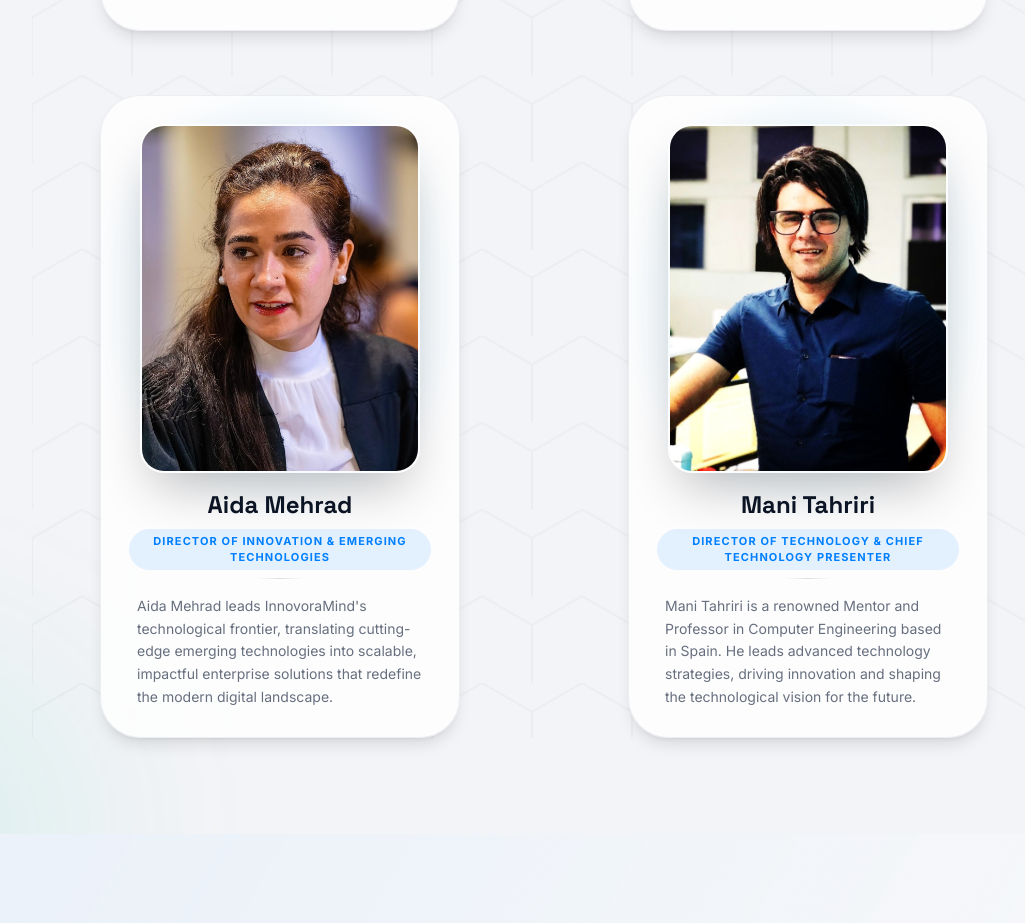
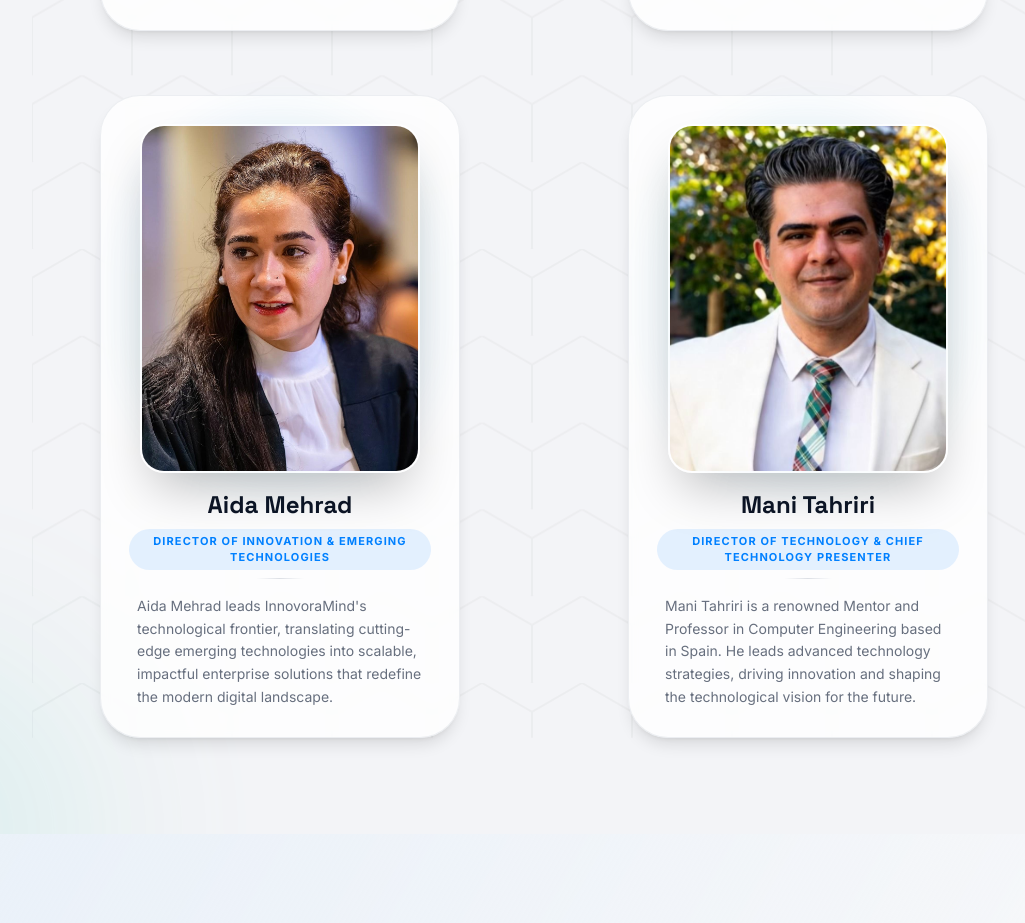
Before and after one commit to InnovoraMind-operations/IM, a React (Vite) app: page /about in a window 1280 px wide. Shown: the part 4397-5320 px from the top of the page, without its empty margins (96-1121 px from the left). Built offline with nearby package versions, Linux system fonts and the light colour scheme; the HTML template or start-up script is replaced by a standard one.

Commit message:
update image

```diff
--- a/src/pages/About.tsx
+++ b/src/pages/About.tsx
@@ -210,7 +210,8 @@ const About = () => {
               {
                 name: "Mani Tahriri",
                 role: "Director of Technology & Chief Technology Presenter",
-                image: "/images/image.png",
+                //image: "/images/image.png",
+                image: "/images/image2.jpg",
                 bio: "Mani Tahriri is a renowned Mentor and Professor in Computer Engineering based in Spain. He leads advanced technology strategies, driving innovation and shaping the technological vision for the future.",
                 color: "secondary"
               }
```
Also changed, not shown: public/images/image2.jpg (added).
